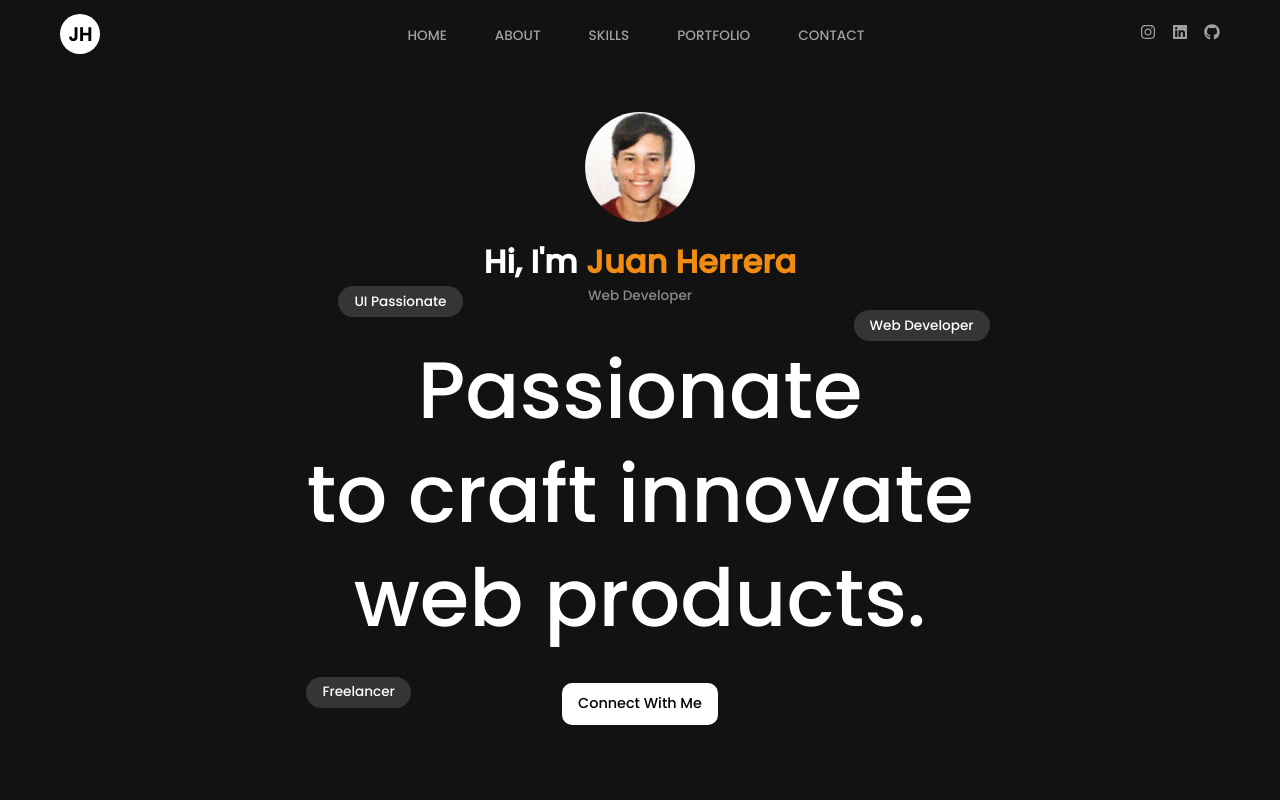
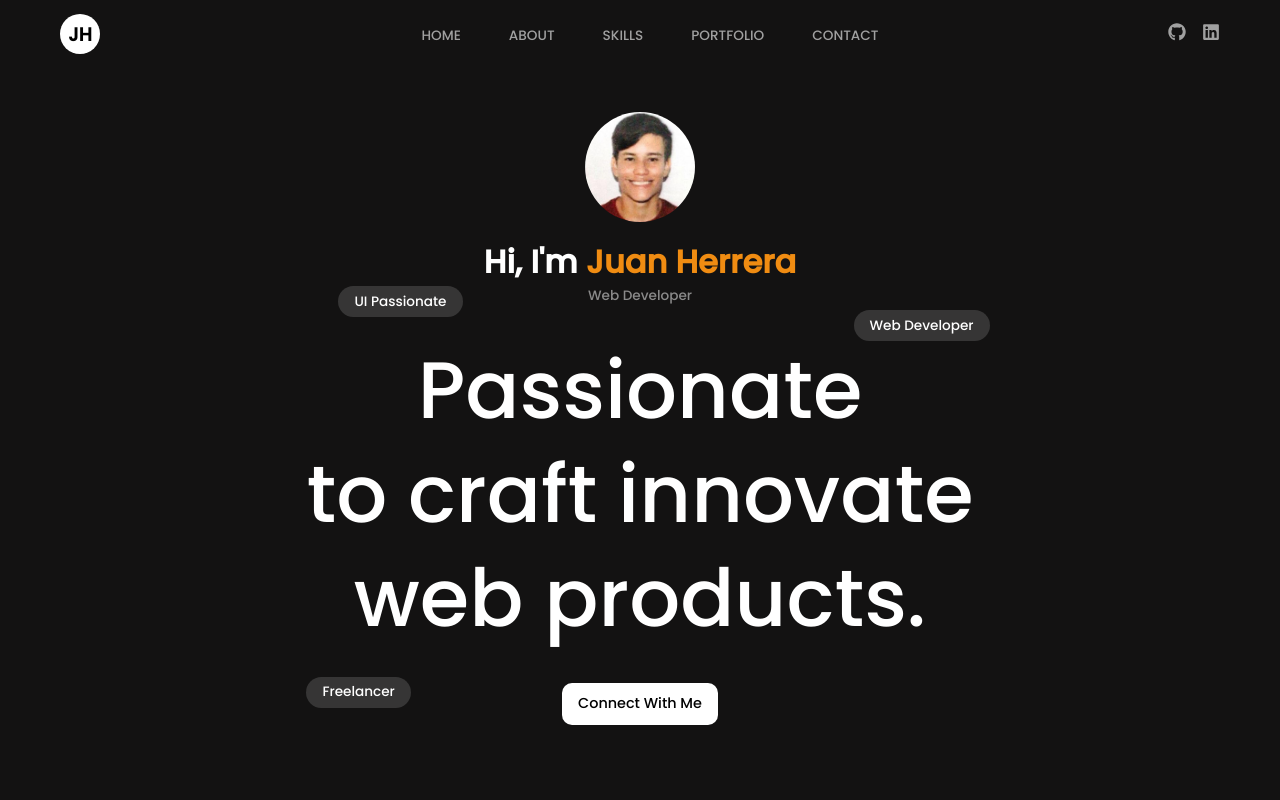
Before and after one commit to 1juanherrera/portfolio-react, a React (Vite) app: page / in a window 1280 px wide. Shown: the top 800 px of the page. Built offline with nearby package versions, Linux system fonts and the light colour scheme.

Commit message:
portfolio-react

```diff
--- a/src/Data.jsx
+++ b/src/Data.jsx
@@ -8,13 +8,12 @@ import {  FaHtml5,
           FaMapMarkerAlt,
           FaPaperPlane,
           FaGithub,
-          FaInstagram,
           FaLinkedin,
           FaPython
         } from "react-icons/fa";
 import { SiJavascript } from "react-icons/si";
 import work1 from "./assets/pokedex.png";
-import work2 from "./assets/work2.png";
+import work2 from "./assets/e-commerce.png";
 import work3 from "./assets/work3.png";
 import work4 from "./assets/work4.png";
 import work5 from "./assets/work5.png";
@@ -22,10 +21,18 @@ import work6 from "./assets/work6.png";
 
 export const navLinks = ["home", "about", "skills", "portfolio", "contact"]
 
+const github = 'https://github.com/1juanherrera'
+const linkdIn = 'https://www.linkedin.com/in/juanherreramu%C3%B1oz/'
+
 export const socialIcons = [
-  <FaInstagram />,
-  <FaLinkedin />,
-  <FaGithub />
+  {
+    icon: <FaGithub />,
+    url: github
+  },
+  {
+    icon: <FaLinkedin />,
+    url: linkdIn
+  }
 ]
 
 export const bios = [
@@ -45,9 +52,6 @@ export const bios = [
 
 export const icons = [<FaHtml5 />, <FaCss3 />, <SiJavascript />, <FaPython />, <FaReact />, <FaNodeJs />, <FaSass />, <FaFigma />]
 
-export const workNavs = [
-  "All", "Web", "App", "Design"
-]
 
 const pokemon = 'https://pokedex-jhs.netlify.app/#/'
 const pokemonGithub = 'https://github.com/1juanherrera/pokedex'
--- a/src/components/container/Contact/Contact.jsx
+++ b/src/components/container/Contact/Contact.jsx
@@ -32,9 +32,9 @@ const Contact = () => {
           <div className="social_icons">
             {socialIcons.map((socialIcon, index) => {
             return (
-              <div key={index} >
-                {socialIcon}
-              </div>
+              <a href={socialIcon.url} key={index} >
+                {socialIcon.icon}
+              </a>
             )
           })}
           </div>
--- a/src/components/container/Contact/_Contact.scss
+++ b/src/components/container/Contact/_Contact.scss
@@ -48,7 +48,8 @@
             margin-top: 1rem;
             display: flex;
 
-            div {
+            a {
+                color: #000;
                 margin-right: 1rem;
                 cursor: pointer;
                 transition: all 0.3s ease;
--- a/src/components/container/Footer/Footer.jsx
+++ b/src/components/container/Footer/Footer.jsx
@@ -22,7 +22,7 @@ const Footer = () => {
                 <div className="stick"></div>
                 <div className="social_icons">
                     {socialIcons.map((socialIcon, index) => {
-                        return <div key={index}>{socialIcon}</div>
+                        return <a href={socialIcon.url} key={index}>{socialIcon.icon}</a>
                     })}
                 </div>
             </div>
--- a/src/components/container/Footer/_Footer.scss
+++ b/src/components/container/Footer/_Footer.scss
@@ -39,7 +39,8 @@
             gap: 0.5rem;
             transition: 0.3s;
 
-            svg {
+            a {
+                color: #fff;
                 opacity: 0.7;
                 cursor: pointer;
                 &:hover {
--- a/src/components/container/Portfolio/Portfolio.jsx
+++ b/src/components/container/Portfolio/Portfolio.jsx
@@ -1,6 +1,6 @@
 import React from 'react'
 import './_Portfolio.scss'
-import { workImages, workNavs } from '../../../Data'
+import { workImages } from '../../../Data'
 import {FiGithub, FiEye} from "react-icons/fi";
 import { motion } from 'framer-motion'
 
--- a/src/components/container/Portfolio/_Portfolio.scss
+++ b/src/components/container/Portfolio/_Portfolio.scss
@@ -32,7 +32,7 @@
     }
 
     .workImage {
-        max-width: 380px;
+        max-width: 400px;
         height: 250px;
         margin-left: auto;
         margin-right: auto;
@@ -52,7 +52,7 @@
         img {
             width: 100%;
             height: 100%;
-            object-fit: cover;
+
         }
         .hoverLayer {
             position: absolute;
--- a/src/components/navbar/Navbar.jsx
+++ b/src/components/navbar/Navbar.jsx
@@ -65,8 +65,8 @@ const Navbar = () => {
                 <div className="header__social-icons">
                     {socialIcons.map((socialIcon, index) => {
                         return(
-                            <div key={index}>{socialIcon}
-                            </div>
+                            <a href={socialIcon.url} key={index}>{socialIcon.icon}
+                            </a>
                         )
                     })}
                 </div>
--- a/src/components/navbar/_Navbar.scss
+++ b/src/components/navbar/_Navbar.scss
@@ -61,7 +61,8 @@
             display: none;
         }
 
-        div {
+        a {
+            font-size: 18px;
             margin-left: 1rem;
 
             svg {
@@ -73,6 +74,7 @@
                 &:hover {
                     opacity: 1;
                 }
+
             }
         }
     }
```
Also changed, not shown: src/assets/e-commerce.png (added), src/assets/pokedex.png.
